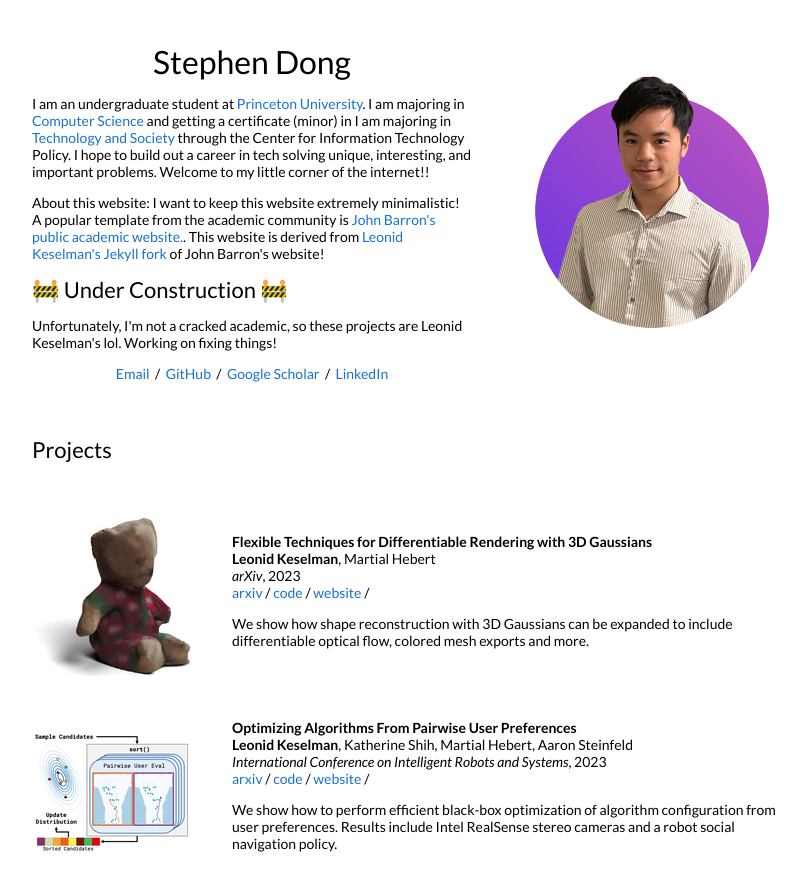
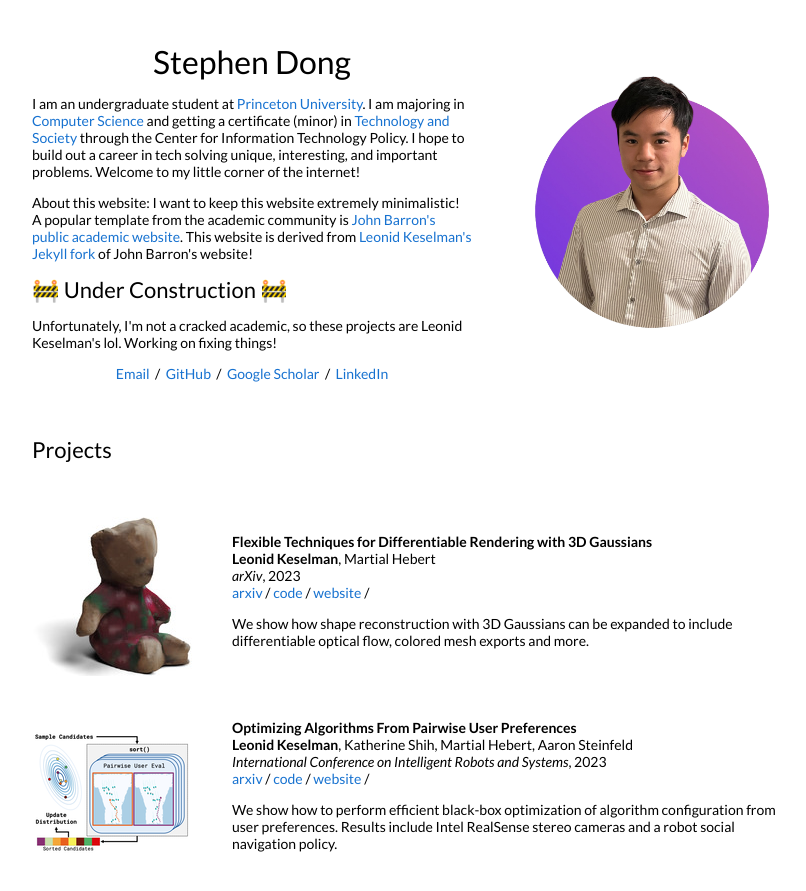
Before and after one commit to stephendongg/stephendongg.github.io, a Jekyll site: the page built from _posts/2023-08-28-3dgaussians.markdown, in a window 1280 px wide and 900 px high. Shown: the top 891 px of the window, without its empty margins (228-1034 px from the left). Built offline with Jekyll 4.4.1, drawn with Linux system fonts in a browser that asks for light colours.

Commit message:
0.0.4 more grammar

```diff
--- a/_config.yml
+++ b/_config.yml
@@ -42,7 +42,7 @@ google_analytics:
 
 # Your website URL (e.g. http://barryclark.github.io or http://www.barryclark.co)
 # Used for Sitemap.xml and your RSS feed
-url: "https://leonidk.com" # the base hostname & protocol for your site
+url: "https://github.com/stephendongg/stephendongg.github.io" # the base hostname & protocol for your site
 
 # If you're hosting your site at a Project repository on GitHub pages
 # (http://yourusername.github.io/repository-name)
--- a/_layouts/default.html
+++ b/_layouts/default.html
@@ -34,9 +34,9 @@
               <h1>
                 Stephen Dong
               </h1>
-              <p>I am an undergraduate student at <a href="https://www.princeton.edu">Princeton University</a>. I am majoring in <a href="https://www.cs.princeton.edu">Computer Science</a> and getting a certificate (minor) in I am majoring in <a href="https://citp.princeton.edu/programs/certificate/">Technology and Society</a> through the Center for Information Technology Policy. I hope to build out a career in tech solving unique, interesting, and important problems. Welcome to my little corner of the internet!!
+              <p>I am an undergraduate student at <a href="https://www.princeton.edu">Princeton University</a>. I am majoring in <a href="https://www.cs.princeton.edu">Computer Science</a> and getting a certificate (minor) in <a href="https://citp.princeton.edu/programs/certificate/">Technology and Society</a> through the Center for Information Technology Policy. I hope to build out a career in tech solving unique, interesting, and important problems. Welcome to my little corner of the internet!
               </p>
-              <p>About this website: I want to keep this website extremely minimalistic! A popular template from the academic community is <a href="https://jonbarron.info">John Barron's public academic website.</a>. This website is derived from <a href="https://github.com/leonidk/leonidk.github.io"> Leonid Keselman's Jekyll fork</a> of John Barron's website!
+              <p>About this website: I want to keep this website extremely minimalistic! A popular template from the academic community is <a href="https://jonbarron.info">John Barron's public academic website</a>. This website is derived from <a href="https://github.com/leonidk/leonidk.github.io"> Leonid Keselman's Jekyll fork</a> of John Barron's website!
               </p>
               <h2>🚧 Under Construction 🚧</h2>
               <p> Unfortunately, I'm not a cracked academic, so these projects are Leonid Keselman's lol. Working on fixing things!</p>
```
